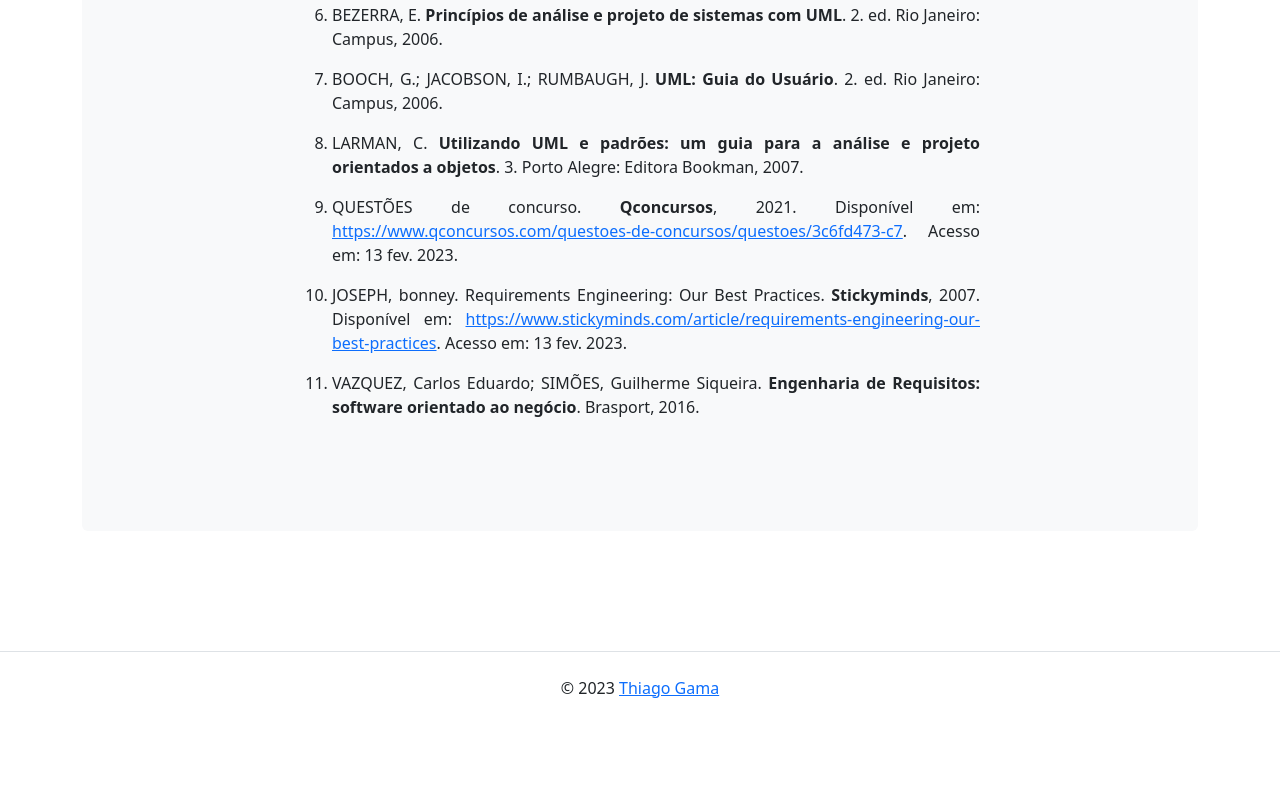
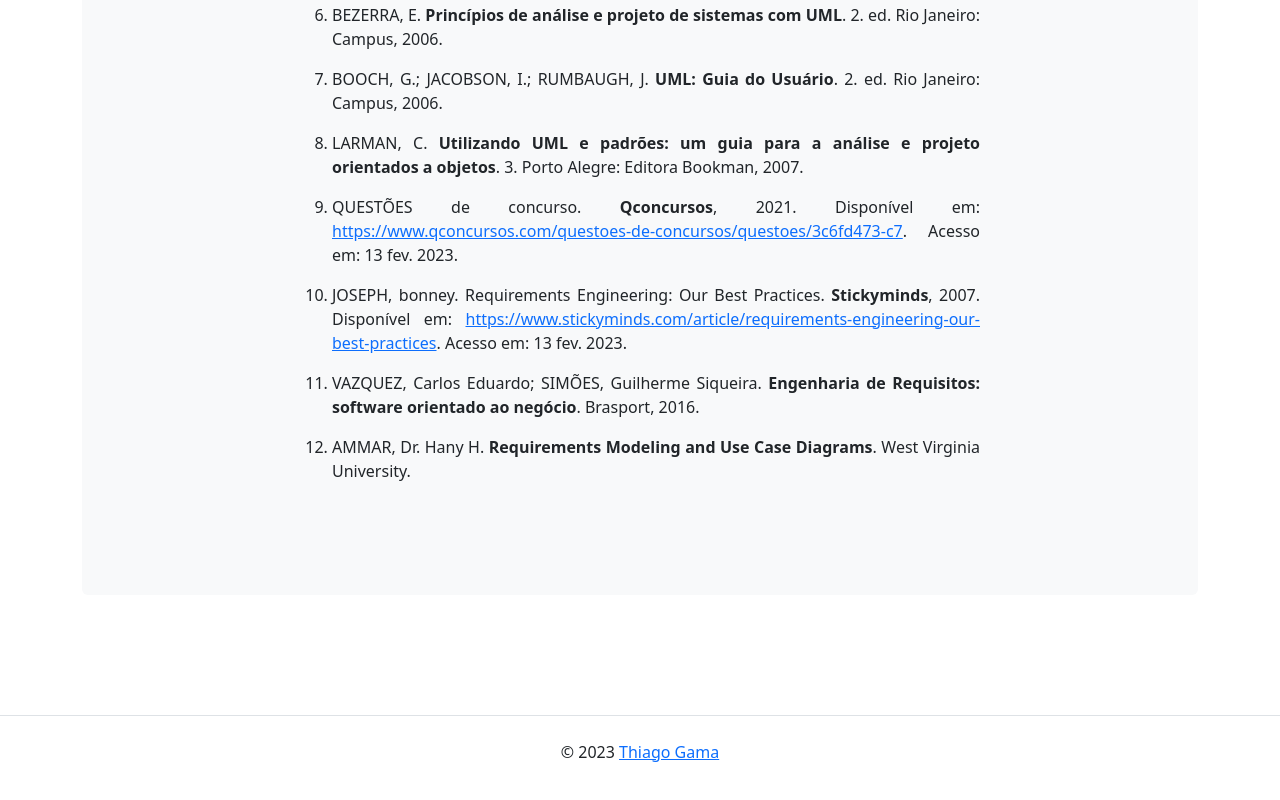
Before and after one commit to thiagoddcqg/site-engenharia-de-software, a plain HTML site: page referencias/7-engenharia-de-requisitos.html in a window 1280 px wide. Shown: the part 607-1407 px from the top of the page. Drawn offline with Linux system fonts and the light colour scheme.

Commit message:
Update 7-engenharia-de-requisitos.html

```diff
--- a/referencias/7-engenharia-de-requisitos.html
+++ b/referencias/7-engenharia-de-requisitos.html
@@ -328,6 +328,9 @@
             <li>
               <p id="vazquez2016">VAZQUEZ, Carlos Eduardo; SIMÕES, Guilherme Siqueira. <b>Engenharia de Requisitos: software orientado ao negócio</b>. Brasport, 2016.</p>
             </li>
+			<li>
+              <p id="ammar">AMMAR, Dr. Hany H. <b>Requirements Modeling and Use Case Diagrams</b>. West Virginia University.</p>
+            </li>
             </ol>
         </div>
       </div>
```
